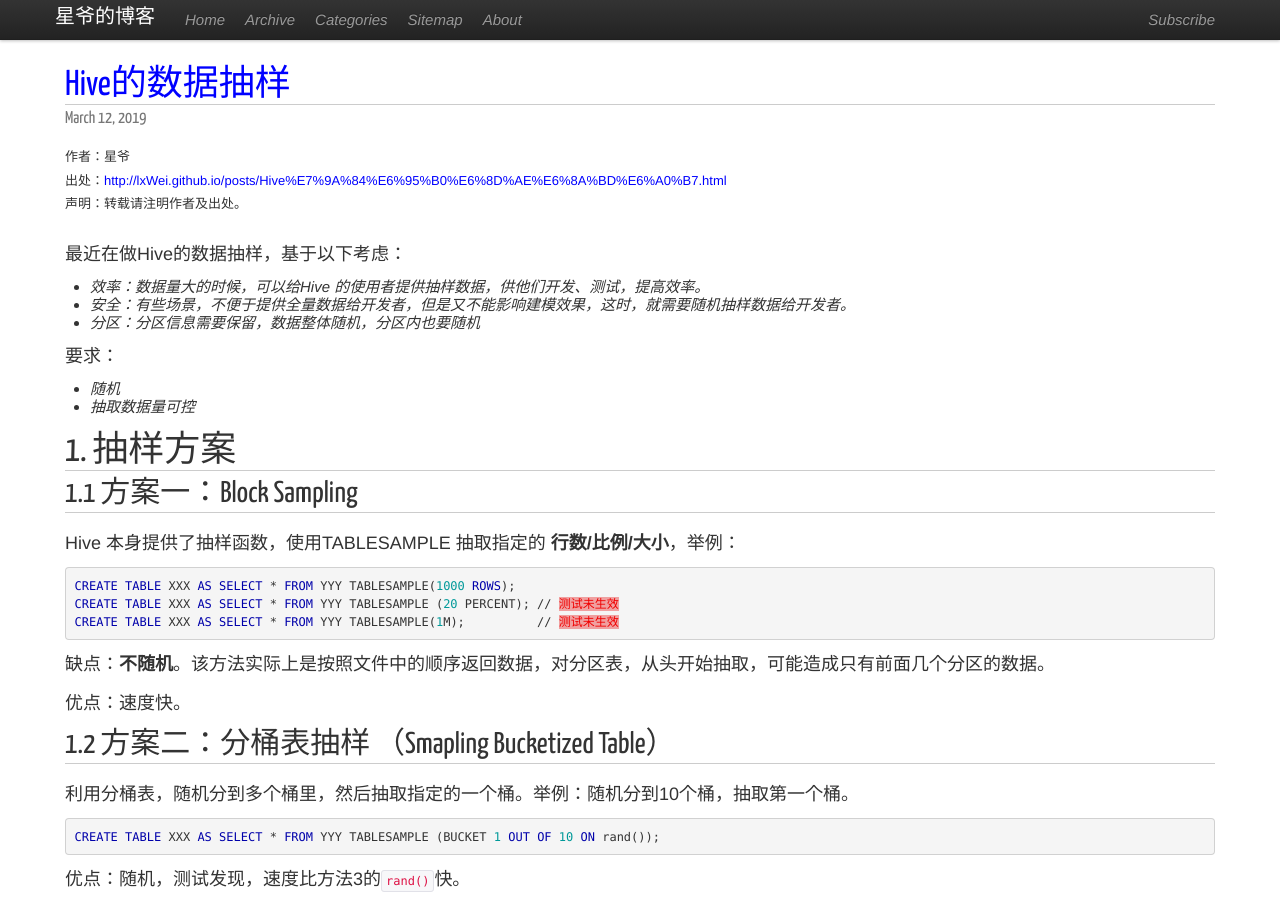
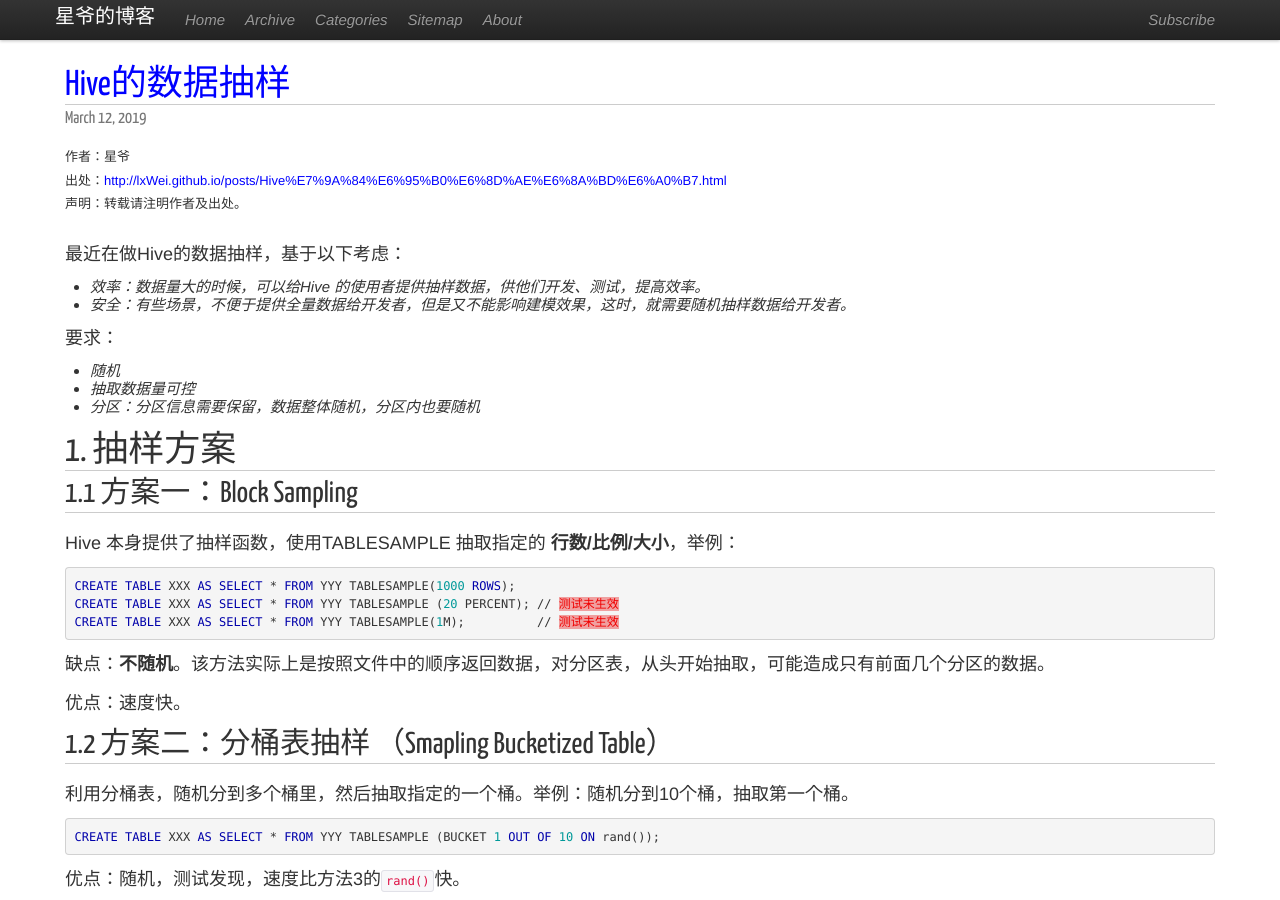
Before and after one commit to lxWei/lxwei.github.com, a Jekyll site: the page built from _posts/2019/2019-03-12-Hive的数据抽样.md, in a window 1280 px wide and 900 px high. Built offline with Jekyll 4.4.1, drawn with Linux system fonts in a browser that asks for light colours; nearby versions of some CDN libraries; comment, search, counter and statistics services are not loaded.

Commit message:
hive sample

```diff
--- a/_posts/2019/2019-03-12-Hive的数据抽样.md
+++ b/_posts/2019/2019-03-12-Hive的数据抽样.md
@@ -12,12 +12,12 @@ categories:
 
 * 效率：数据量大的时候，可以给Hive 的使用者提供抽样数据，供他们开发、测试，提高效率。
 * 安全：有些场景，不便于提供全量数据给开发者，但是又不能影响建模效果，这时，就需要随机抽样数据给开发者。
-* 分区：分区信息需要保留，数据整体随机，分区内也要随机
 
 要求：
 
 - 随机
 - 抽取数据量可控
+- 分区：分区信息需要保留，数据整体随机，分区内也要随机
 
 # 1. 抽样方案
 
```
Also changed, not shown: other parts of _posts/2019/2019-03-12-Hive的数据抽样.md (+6 -0 lines).
